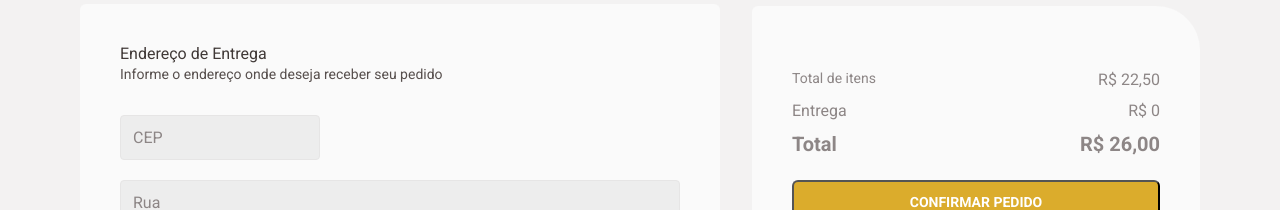
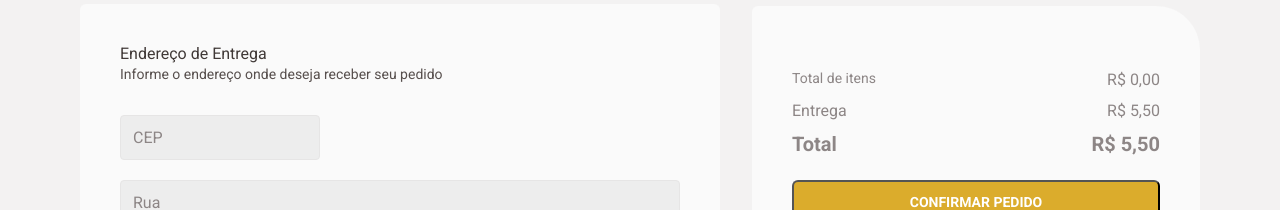
Before and after one commit to fabiobatoni/Coffe-Delivery, a React (Vite) app: page /checkout in a window 1280 px wide. Shown: the part 183-393 px from the top of the page. Built offline with nearby package versions, Linux system fonts and the light colour scheme.

Commit message:
component: OrderDetails: total cart value
Implement calculation, to bring total
cart value

Signed-off-by: fabiobatoni <fabio_batoni@hotmail.com>

```diff
--- a/src/pages/Checkout/components/OrderDetails/index.tsx
+++ b/src/pages/Checkout/components/OrderDetails/index.tsx
@@ -17,9 +17,20 @@ import { CartContext } from '../../../../context/CartContext'
 
 
 export function OrderDetails() {
+  const { addCoffeeToCart, reduceCoffeFromCart, coffeesOnCart } = useContext(CartContext)
+
   const theme = useTheme()
 
-  const { addCoffeeToCart, reduceCoffeFromCart, coffeesOnCart } = useContext(CartContext)
+  const delivery = 5.5
+  const formatedDeliveryPrice = formatCurrency(delivery)
+
+  const totalItemsValue = coffeesOnCart.reduce((accumulator, currentValue) => {
+    return accumulator + (currentValue.price * currentValue.quantity)
+  }, 0)
+
+  const formattedTotalPrice = formatCurrency(totalItemsValue)
+
+  const totalValue = formatCurrency(totalItemsValue + delivery)
 
   return (
     <OrderInfosContainer>
@@ -48,7 +59,7 @@ export function OrderDetails() {
             </div>
 
             <div className="price">
-              <p>{coffee.price}</p>
+              <p>{formatCurrency(coffee.price)}</p>
             </div>
           </CoffeeCardDetails>
 
@@ -59,15 +70,15 @@ export function OrderDetails() {
         <ValuesDetails>
           <div>
             <p className="heading">Total de itens</p>
-            <p>R$ 22,50</p>
+            <p>R$ {formattedTotalPrice} </p>
           </div>
           <div className="heading">
             <p>Entrega</p>
-            <p>R$ 0</p>
+            <p>R$ {formatedDeliveryPrice}</p>
           </div>
           <div>
             <h3>Total</h3>
-            <h3>R$ 26,00</h3>
+            <h3>R$ {totalValue}</h3>
           </div>
         </ValuesDetails>
 
@@ -76,3 +87,7 @@ export function OrderDetails() {
     </OrderInfosContainer>
   )
 }
+
+function formatCurrency(value: number) {
+  return value.toLocaleString('pt-BR', { minimumFractionDigits: 2})
+}
```
